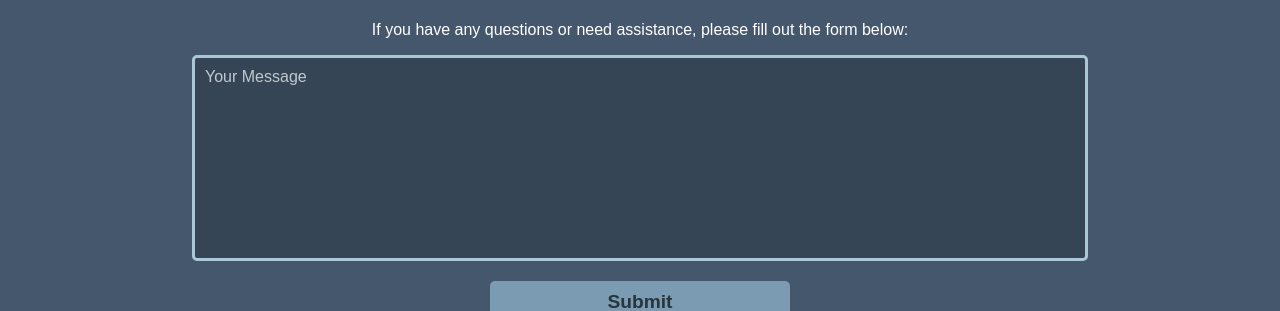
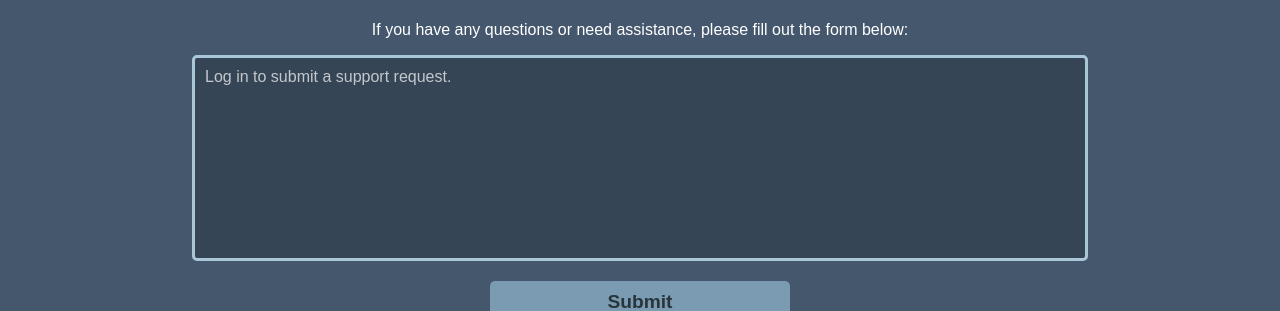
Before and after one commit to OscarCawley/grit-comic, a React (Create React App) app in the folder client/: page /support in a window 1280 px wide. Shown: the part 282-593 px from the top of the page. Built offline with nearby package versions, Linux system fonts and the light colour scheme; no server answers; the HTML template or start-up script is replaced by a standard one.

Commit message:
Fixed issue with textarea being enabled without login

```diff
--- a/client/src/pages/Support/Support.js
+++ b/client/src/pages/Support/Support.js
@@ -61,13 +61,15 @@ const Support = () => {
                     <textarea
                         className='support-textarea'
                         name='message'
-                        placeholder='Your Message'
+                        placeholder={!user ? 'Log in to submit a support request.' : 'Describe your issue or question here...'}
                         required
                         rows={10}
                         value={message}
                         onChange={(e) => setMessage(e.target.value)}
+                        disabled={!user}
+                        maxLength={2000}
                     ></textarea>
-                    <button type='submit' className='support-submit-button' disabled={!message.trim()}>
+                    <button type='submit' className='support-submit-button' disabled={!message.trim() || !user}>
                         Submit
                     </button>
                     {submitStatus && (
```
